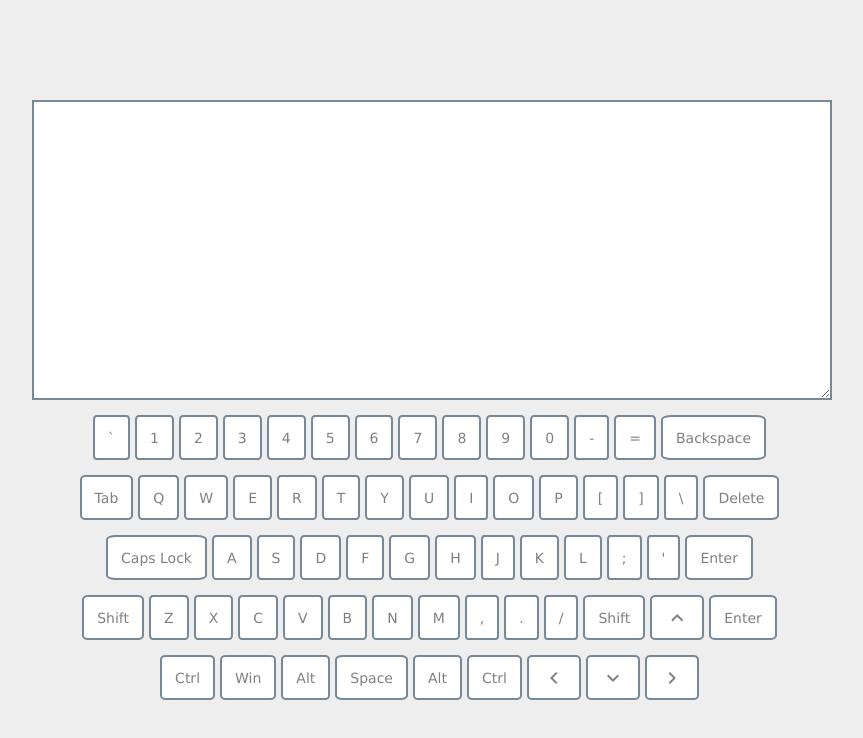
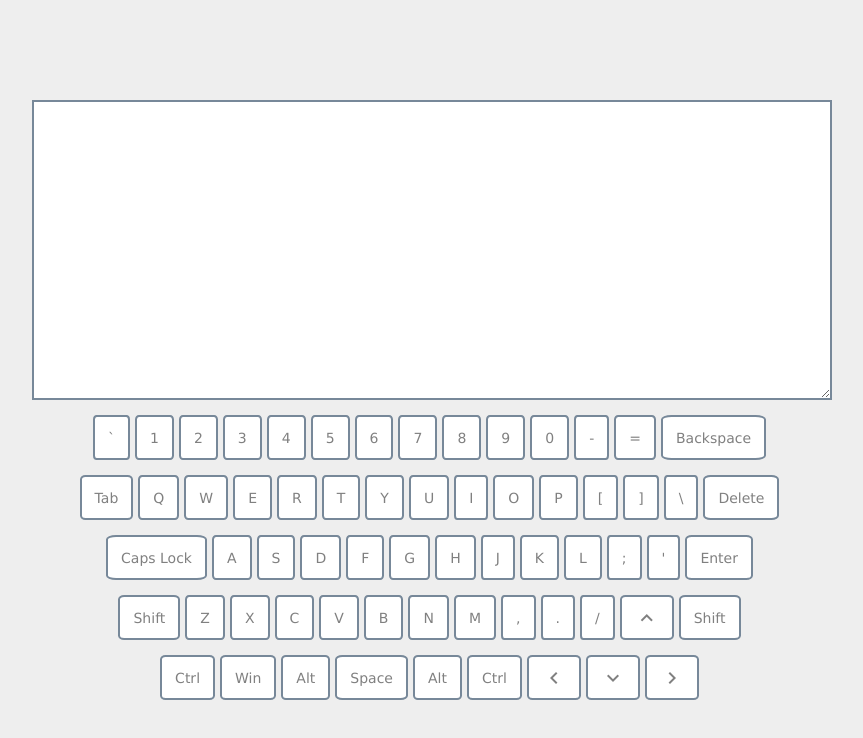
Before and after one commit to mtsalka/mtsalka, a plain HTML site: page index.html in a window 1280 px wide. Shown: the whole page, without its empty margins (208-1071 px from the left). Drawn offline with Linux system fonts and the light colour scheme.

Commit message:
fix: changed order of enter vs arrow up

```diff
--- a/index.html
+++ b/index.html
@@ -73,11 +73,10 @@
             <button type="button" class="keyboard-symbol eng" value=",">,</button>
             <button type="button" class="keyboard-symbol eng" value=".">.</button>
             <button type="button" class="keyboard-symbol eng" value="/">/</button>
-            <button type="button" class="keyboard-symbol eng" value="shift">shift</button>
             <button type="button" class="keyboard-symbol eng" value="up">
                 <i class="material-icons">keyboard_arrow_up</i>
             </button>
-            <button type="button" class="keyboard-symbol eng" value="enter">enter</button>
+            <button type="button" class="keyboard-symbol eng" value="shift">shift</button>
         </div>
         <div class="layout-row">
             <button type="button" class="keyboard-symbol eng" value="crtl">ctrl</button>
```
